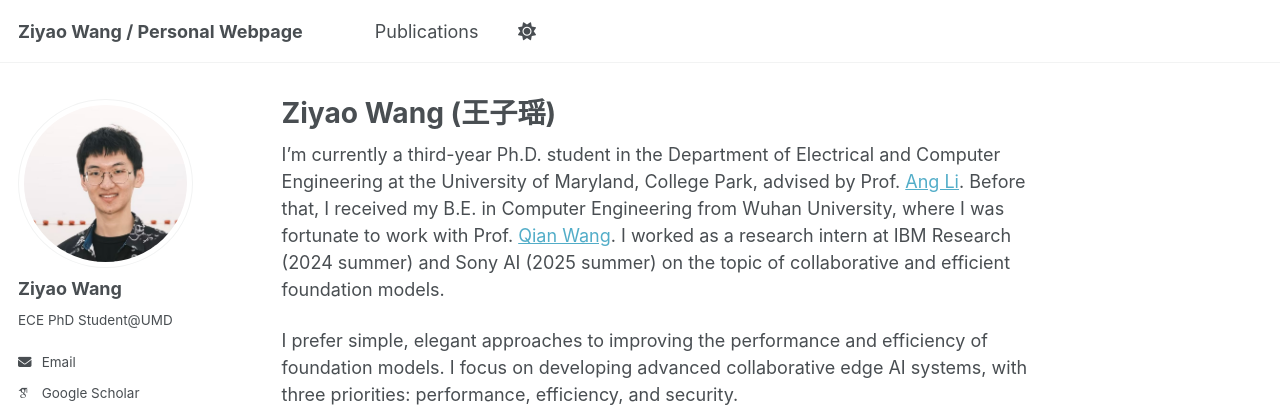
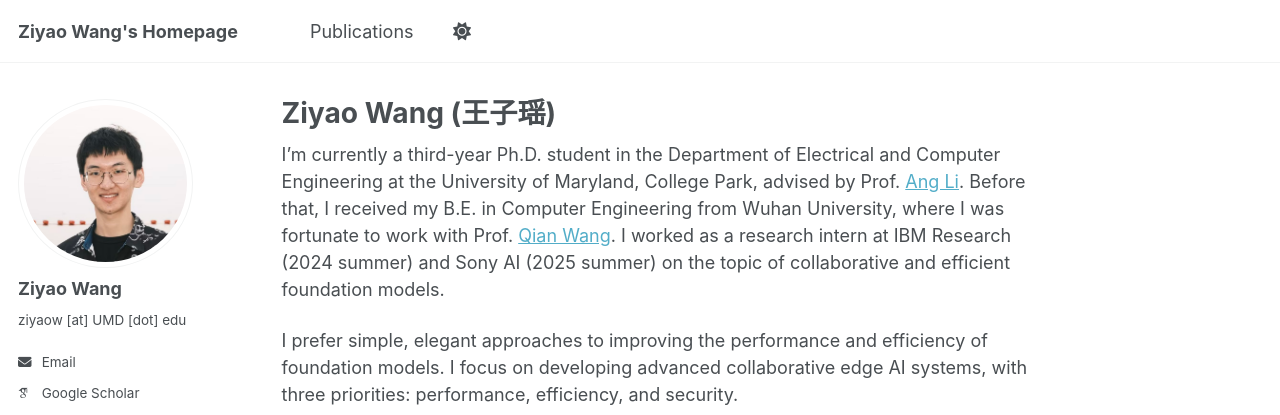
Before and after one commit to ziyaow1010/ziyaow1010.github.io, a Jekyll site: the page built from _pages/about.md, in a window 1280 px wide. Shown: the top 415 px of the page. Built offline with Jekyll 4.4.1, drawn with Linux system fonts in a browser that asks for light colours; some web fonts are replaced; a script that is not in the unit is left out.

Commit message:
Update _config.yml

```diff
--- a/_config.yml
+++ b/_config.yml
@@ -9,7 +9,7 @@
 # Basic Site Settings
 locale                   : "en-US"
 site_theme               : "default" # Currently available options are "default", "air"
-title                    : "Ziyao Wang / Personal Webpage"
+title                    : "Ziyao Wang's Homepage"
 title_separator          : "-"
 name                     : &name "Ziyao Wang"
 description              : &description "ECE PhD Student@UMD"
@@ -25,7 +25,7 @@ author:
   avatar           : "profile.png"
   name             : "Ziyao Wang"
   pronouns         : # example: "she/her"
-  bio              : "ECE PhD Student@UMD"
+  bio              : "ziyaow [at] UMD [dot] edu"
   location         : # "College Park"
   employer         : # "University "
   uri              : # URL
```
